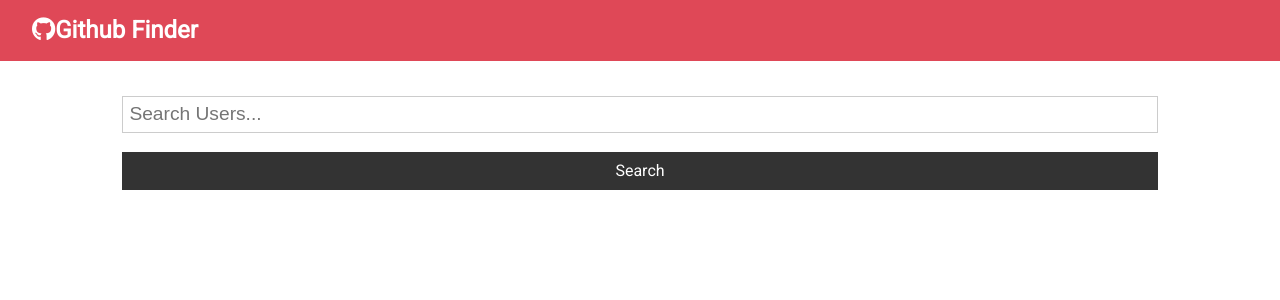
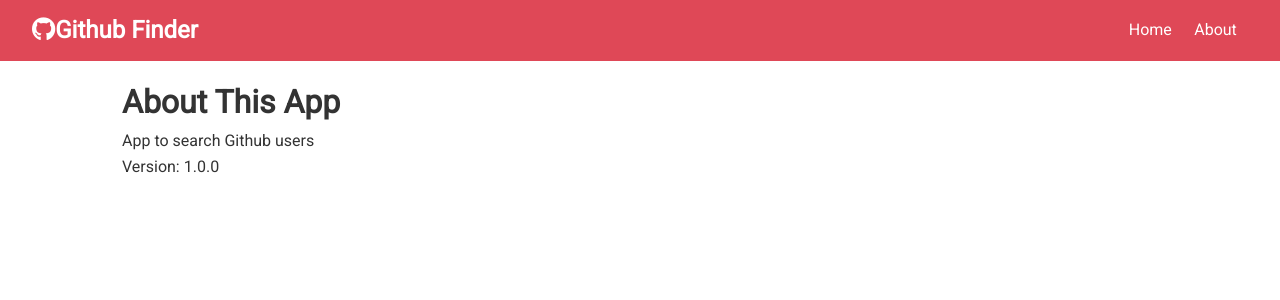
Before and after one commit to selenasiri/github-finder, a React (Create React App) app: page /about in a window 1280 px wide. Shown: the top 300 px of the page. Built offline with nearby package versions, Linux system fonts and the light colour scheme; the HTML template or start-up script is replaced by a standard one.

Commit message:
added react router

```diff
--- a/package.json
+++ b/package.json
@@ -9,6 +9,7 @@
     "axios": "^0.19.0",
     "react": "^16.12.0",
     "react-dom": "^16.12.0",
+    "react-router-dom": "^5.1.2",
     "react-scripts": "3.3.0"
   },
   "scripts": {
--- a/src/App.js
+++ b/src/App.js
@@ -1,8 +1,10 @@
 import React, { Component } from 'react';
+import { BrowserRouter as Router, Switch, Route } from 'react-router-dom';
 import Navbar from './components/layout/Navbar';
 import Users from './components/users/Users';
 import Search from './components/users/Search';
 import Alert from './components/layout/Alert';
+import About from './components/pages/About';
 import axios from 'axios';
 import './App.css';
 
@@ -37,10 +39,18 @@
     const { users, loading } = this.state;
 
     return (
+      <Router>
         <div className='App'>
           <Navbar />
           <div className='container'>
             <Alert alert={this.state.alert} />
+
+            <Switch>
+              <Route
+                exact
+                path='/'
+                render={props => (
+                  <>
                     <Search
                       searchUsers={this.searchUsers}
                       clearUsers={this.clearUsers}
@@ -48,8 +58,14 @@
                       setAlert={this.setAlert}
                     />
                     <Users loading={loading} users={users} />
+                  </>
+                )}
+              />
+              <Route exact path='/about' component={About} />
+            </Switch>
           </div>
         </div>
+      </Router>
     );
   }
 }
--- a/src/components/layout/Navbar.js
+++ b/src/components/layout/Navbar.js
@@ -1,5 +1,6 @@
 import React from 'react';
 import PropTypes from 'prop-types'; // impt
+import { Link } from 'react-router-dom';
 
 const Navbar = ({ icon, title }) => {
   return (
@@ -8,6 +9,15 @@
         <i className={icon} />
         {title}
       </h1>
+
+      <ul>
+        <li>
+          <Link to='/'>Home</Link>
+        </li>
+        <li>
+          <Link to='/about'>About</Link>
+        </li>
+      </ul>
     </nav>
   );
 };
--- /dev/null
+++ b/src/components/pages/About.js
@@ -0,0 +1,14 @@
+import React from 'react';
+
+// rafce
+const About = () => {
+  return (
+    <>
+      <h1>About This App</h1>
+      <p>App to search Github users</p>
+      <p>Version: 1.0.0</p>
+    </>
+  );
+};
+
+export default About;
```
Also changed, not shown: 1 other file (tests, documents, lock files or other folders). Lines whose indentation alone changed are shown as unchanged.
